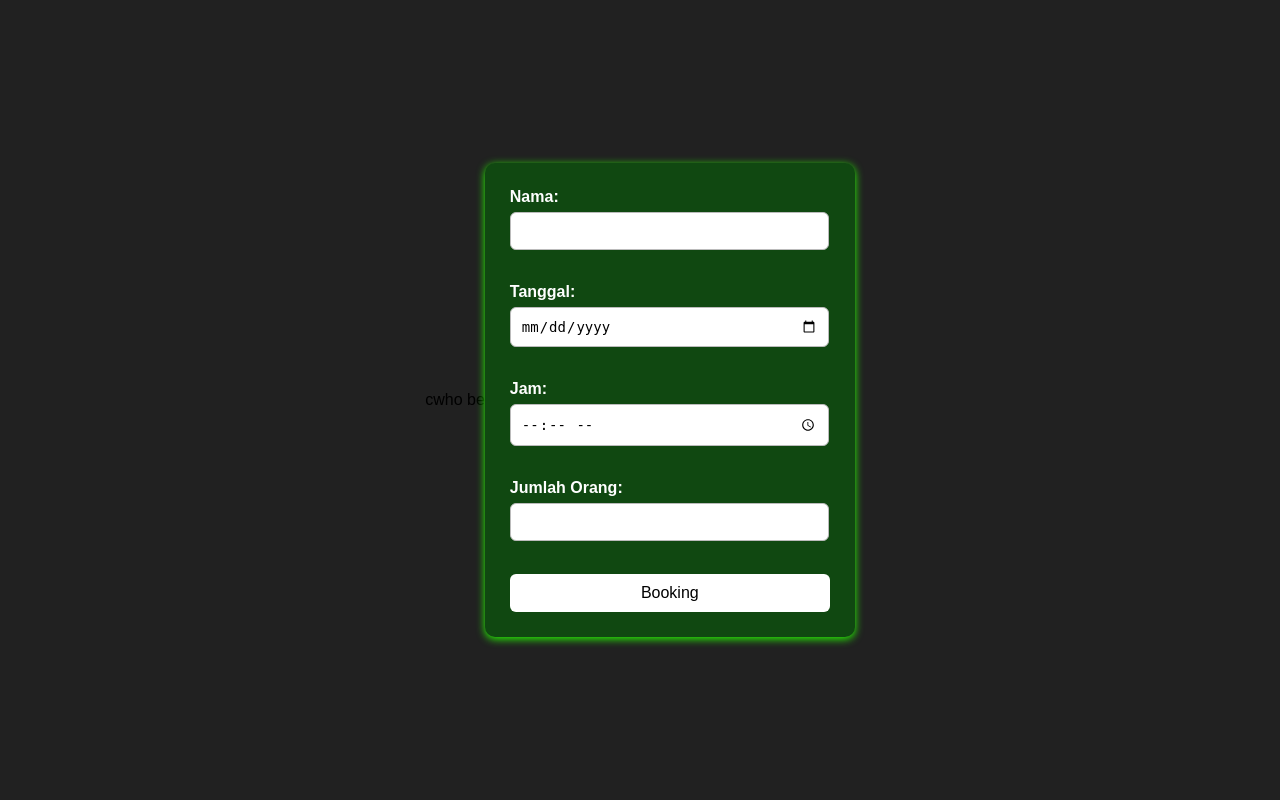
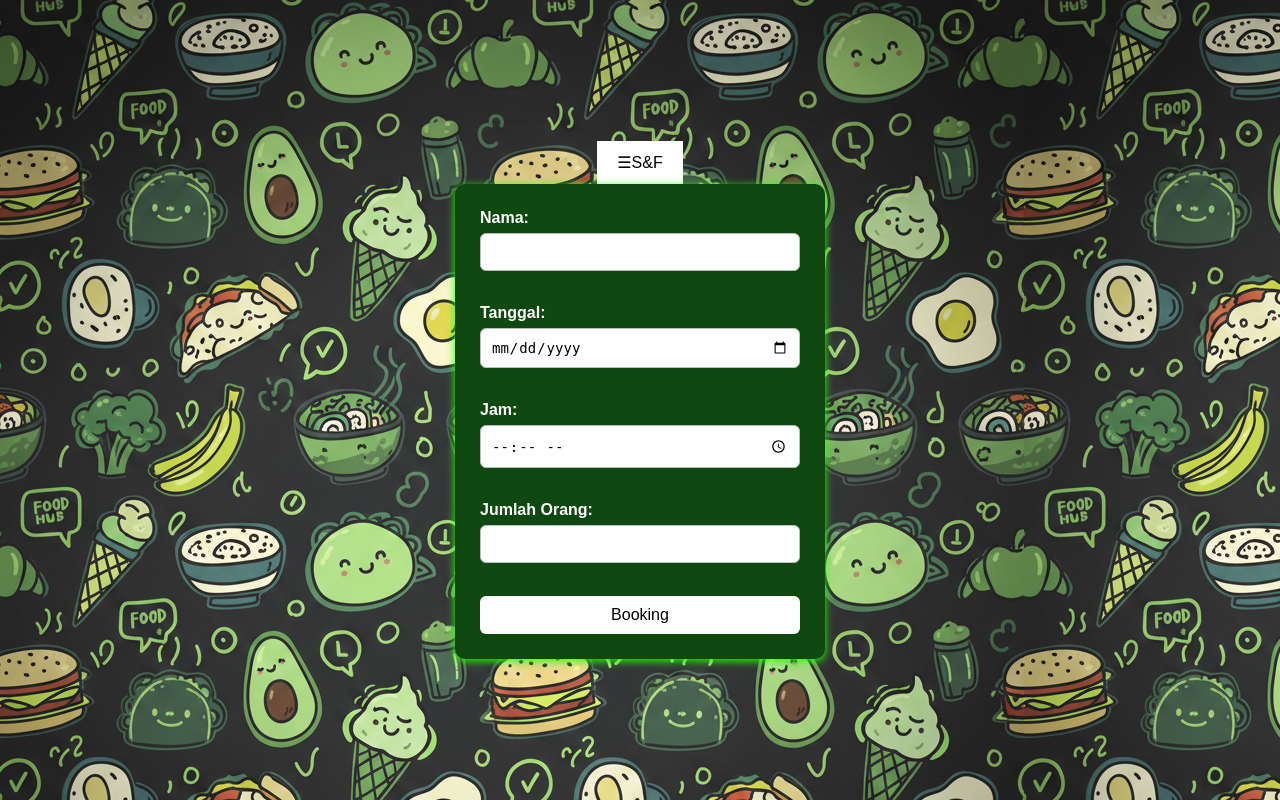
Before and after one commit to archaicpetra23/Booking-Apps-New, a FastAPI app: a page that uses templates/menu-booking.html in a window 1280 px wide. Run offline with FastAPI, Linux system fonts and the light colour scheme.

Commit message:
Petra Push

```diff
--- a/static/css/menu-booking.css
+++ b/static/css/menu-booking.css
@@ -1,11 +1,21 @@
+.header {
+    width: 89,5%;
+    padding: 12px 20px;
+    display: flex;
+    justify-content: space-between;
+    align-items: center;
+    background: #ffffff;
+    }
+
 body {
     font-family: Arial, sans-serif;
-    background: rgb(33, 33, 33);
+    background-image: url('/static/images/bg1.png');
     margin: 0;
     padding: 0;
     display: flex;
     justify-content: center;
     align-items: center;
+    flex-direction: column;
     height: 100vh;
 }
 
--- a/static/css/menu-history.css
+++ b/static/css/menu-history.css
@@ -1,6 +1,6 @@
 body {
     font-family: Arial, sans-serif;
-    background: rgb(33, 33, 33);
+    background-image: url('/static/images/bg1.png');
     margin: 0;
     padding: 20px;
 }
@@ -39,6 +39,7 @@ table tr:hover {
 p {
     text-align: center;
     font-size: 18px;
+    color: white;
 }
 
 .menu-card {
--- a/templates/menu-booking.html
+++ b/templates/menu-booking.html
@@ -4,7 +4,12 @@
         <meta charset="UTF-8">
         <title>Booking</title>
         <link rel="stylesheet" href="/static/css/menu-booking.css">
-    </head>cwho be
+    </head>
+
+    <header class="header">
+        <div class="menu-icon" onclick="window.location.href='/dashboard'">☰</div>
+        <div class="logo">S&F</div>
+    </header>
 
     <body>
         <form action="/booking-submit" method="post">
```
